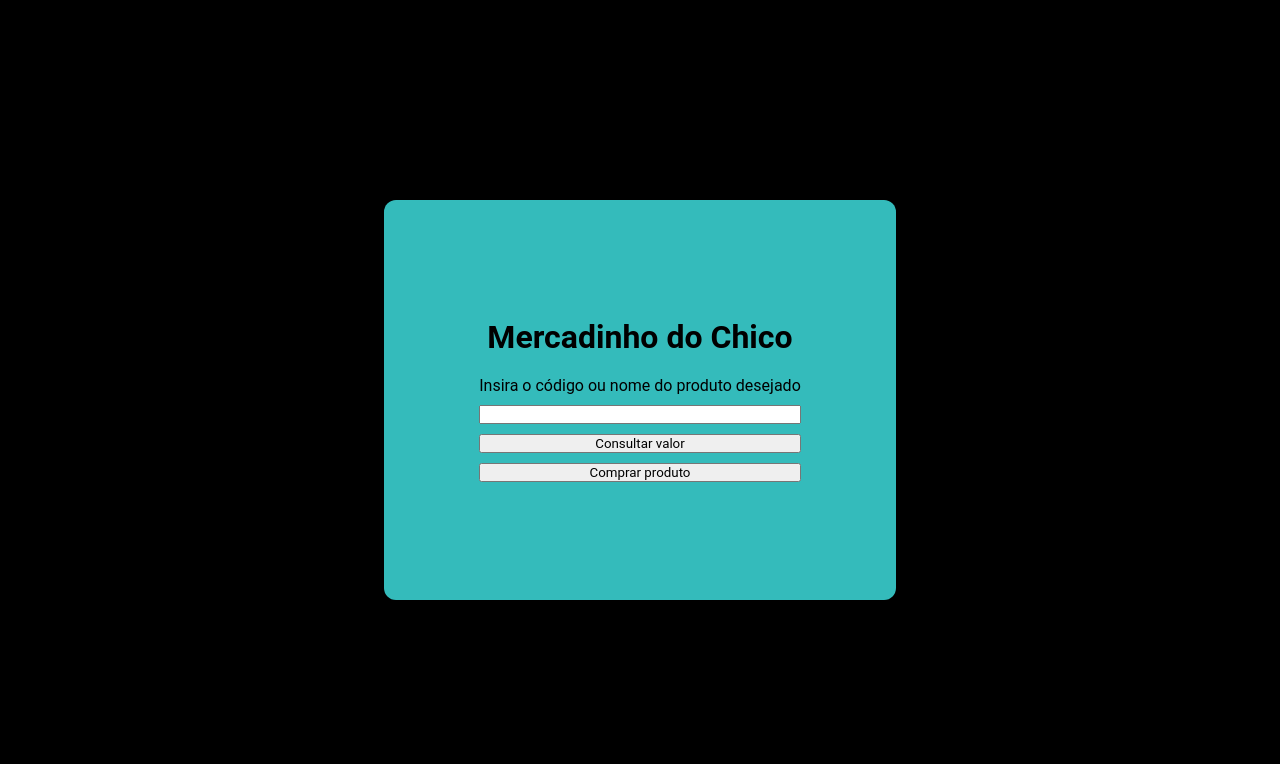
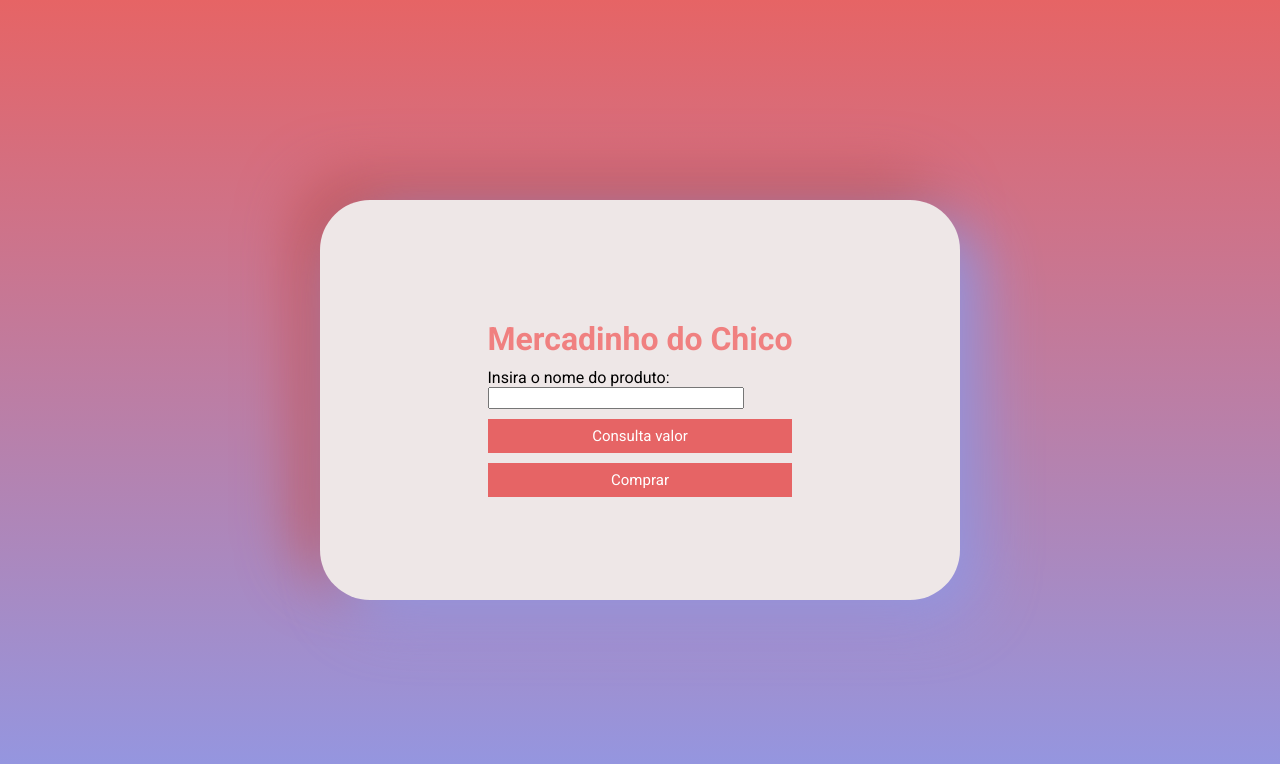
Before and after one commit to franciscogrimes/Little_Supermarcket, a plain HTML site: page Página inicial/index.html in a window 1280 px wide. Drawn offline with Linux system fonts and the light colour scheme.

Commit message:
Finalização dos exercicios

```diff
--- a/Página inicial/index.css
+++ b/Página inicial/index.css
@@ -1,4 +1,69 @@
 * {
+  padding: 0;
+  margin: 0;
+  box-sizing: border-box;
+  font-family: "roboto", sans-serif;
+}
+
+.container {
+  background: linear-gradient(#e66465, #9198e5);
+  height: 100vh;
+  display: flex;
+  flex-direction: column;
+  justify-content: center;
+  align-items: center;
+}
+.content {
+  height: 50vh;
+  width: 50vw;
+  background-color: aliceblue;
+  display: flex;
+  flex-direction: column;
+  justify-content: center;
+  align-items: center;
+  gap: 15px;
+  border-radius: 50px;
+  background: hsl(0, 17%, 92%);
+  box-shadow: 20px 20px 60px #9198e5, -20px -20px 60px #c45556;
+}
+
+.content-itens {
+  /* height: 50vh;
+  width: 50vw; */
+  display: flex;
+  flex-direction: column;
+  gap: 10px;
+}
+.row-data {
+  margin-top: auto;
+  padding: 8px;
+  width: 100%;
+  /* height: 50vh; */
+  display: flex;
+  gap: 10px;
+  justify-content: space-between;
+}
+.content-input {
+  width: 20vw;
+  font-size: 15px;
+}
+
+button {
+  border: none;
+  padding: 8px;
+  font-size: 15px;
+  cursor: pointer;
+  background-color: #e66465;
+  color: white;
+}
+button:hover {
+  border: none;
+  padding: 8px;
+  font-size: 15px;
+  cursor: pointer;
+  background-color: #bf7b7b;
+}
+/* * {
   padding: 0;
   margin: 0;
   box-sizing: border-box;
@@ -27,3 +92,8 @@
   flex-direction: column;
   gap: 10px;
 }
+.form-btn {
+  padding: 5px;
+  display: flex;
+  gap: 20px;
+} */
--- a/Página inicial/index.html
+++ b/Página inicial/index.html
@@ -1,4 +1,48 @@
 <!DOCTYPE html>
+<html lang="en">
+  <head>
+    <meta charset="UTF-8" />
+    <meta name="viewport" content="width=device-width, initial-scale=1.0" />
+    <title>Document</title>
+    <script src="./index.js" defer></script>
+    <link rel="stylesheet" href="./index.css" />
+    <link rel="preconnect" href="https://fonts.googleapis.com" />
+    <link rel="preconnect" href="https://fonts.gstatic.com" crossorigin />
+    <link
+      href="https://fonts.googleapis.com/css2?family=Roboto:ital,wght@0,100;0,300;0,400;0,500;0,700;0,900;1,100;1,300;1,400;1,500;1,700;1,900&display=swap"
+      rel="stylesheet"
+    />
+  </head>
+  <body>
+    <div class="container">
+      <div class="content">
+        <div class="content-itens">
+          <div class="row-data">
+            <p id="product-quantity"></p>
+            <p id="totalPrice"></p>
+          </div>
+          <h1 style="text-align: center; color: lightcoral">
+            Mercadinho do Chico
+          </h1>
+
+          <form>
+            <p>Insira o nome do produto:</p>
+            <input id="product" class="content-input" type="text" required />
+          </form>
+          <button id="consult-value" onclick="getValue()">
+            Consulta valor
+          </button>
+          <button id="purchase" onclick="sell()">Comprar</button>
+          <div>
+            <p id="result-consult"></p>
+          </div>
+        </div>
+      </div>
+    </div>
+  </body>
+</html>
+
+<!-- <!DOCTYPE html>
 <html lang="en">
   <head>
     <meta charset="UTF-8" />
@@ -9,18 +53,31 @@
   <body>
     <div class="container">
       <div class="content">
-        <h1 style="padding-bottom: 20px">Mercadinho do Chico</h1>
+        <div class="content-header">
+          <h1 style="padding-bottom: 20px">Mercadinho do Chico</h1>
+        </div>
         <form>
           <div class="content-form">
             <label for="product"
               >Insira o código ou nome do produto desejado</label
             >
-            <input type="text" />
-            <button>Consultar valor</button>
-            <button>Comprar produto</button>
+            <input id="product" type="text" />
+            <div class="form-btn">
+              <button id="btn-cv" onclick="consultaValor()">
+                Consultar valor
+              </button>
+              <button id="btn-fc" onclick="fazCompra()">Comprar produto</button>
+              <button id="btn-v" onclick="verfificarValor()">
+                Verificar valor
+              </button>
+            </div>
+          </div>
+          <div>
+            <p></p>
           </div>
         </form>
       </div>
     </div>
+    <script src="./index.js"></script>
   </body>
-</html>
+</html> -->
--- /dev/null
+++ b/Página inicial/index.js
@@ -0,0 +1,66 @@
+const btnConsulta = document.getElementById("consult-value");
+btnConsulta.addEventListener("click", function (e) {
+  e.preventDefault();
+});
+
+const btnCompra = document.getElementById("purchase");
+btnCompra.addEventListener("click", function (e) {
+  e.preventDefault();
+});
+
+const lista = [
+  { Produto: "morango", Valor: "4.90" },
+  { Produto: "kiwi", Valor: "3.85" },
+  { Produto: "maracuja", Valor: "4.12" },
+  { Produto: "caju", Valor: "5.90" },
+  { Produto: "limão", Valor: "2.87" },
+  { Produto: "banana", Valor: "7.90" },
+  { Produto: "laranja", Valor: "6.90" },
+  { Produto: "maca", Valor: "3.68" },
+  { Produto: "melancia", Valor: "15.00" },
+];
+
+function getValue() {
+  const respostaConsulta = document.getElementById("result-consult");
+  let produto = document.getElementById("product").value;
+  let resposta = lista.find((item) => item.Produto === produto);
+  if (resposta) {
+    respostaConsulta.textContent = `O valor do produto é: R$ ${resposta.Valor}`;
+  } else {
+    respostaConsulta.textContent = "Produto não encontrado!";
+  }
+}
+
+const carrinho = [];
+function sell() {
+  const valorCarrinho = document.getElementById("totalPrice");
+  const quantidadeProdutos = document.getElementById("product-quantity");
+  const respostaConsulta = document.getElementById("result-consult");
+
+  let produto = document.getElementById("product").value;
+  let resposta = lista.find((item) => item.Produto === produto);
+  if (resposta) {
+    carrinho.push({
+      produto: resposta.Produto,
+      valor: parseFloat(resposta.Valor),
+    });
+
+    respostaConsulta.textContent = "Produto adicionado ao carrinho";
+    let soma = 0;
+
+    for (let i = 0; i < carrinho.length; i++) {
+      // Entra em cada item na Lista de compra para verificar e somar os valores dos produtos
+      soma += carrinho[i].valor;
+    }
+
+    quantidadeProdutos.textContent = `Itens selecionados: ${carrinho.length}`;
+    valorCarrinho.textContent = `Carrinho: R$ ${soma.toFixed(2)} `;
+    console.log(carrinho);
+
+    localStorage.setItem("carrinho", JSON.stringify(carrinho)); //converte um objeto JavaScript em uma string JSON
+  } else {
+    respostaConsulta.textContent = "Produto não adicionado ao carrinho";
+  }
+}
+
+let carrinhoSalvo = JSON.parse(localStorage.getItem("carrinho")); //Converte a resposta de JSON para JS
```
